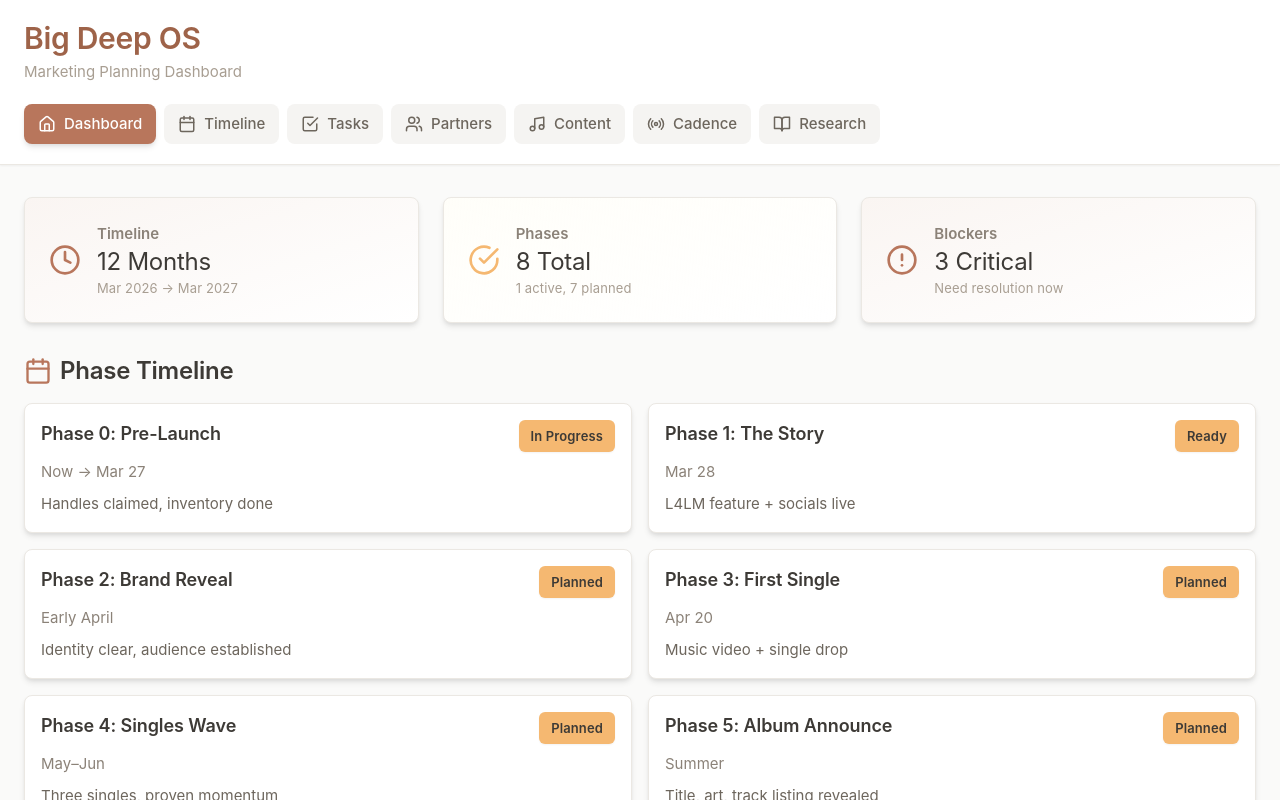
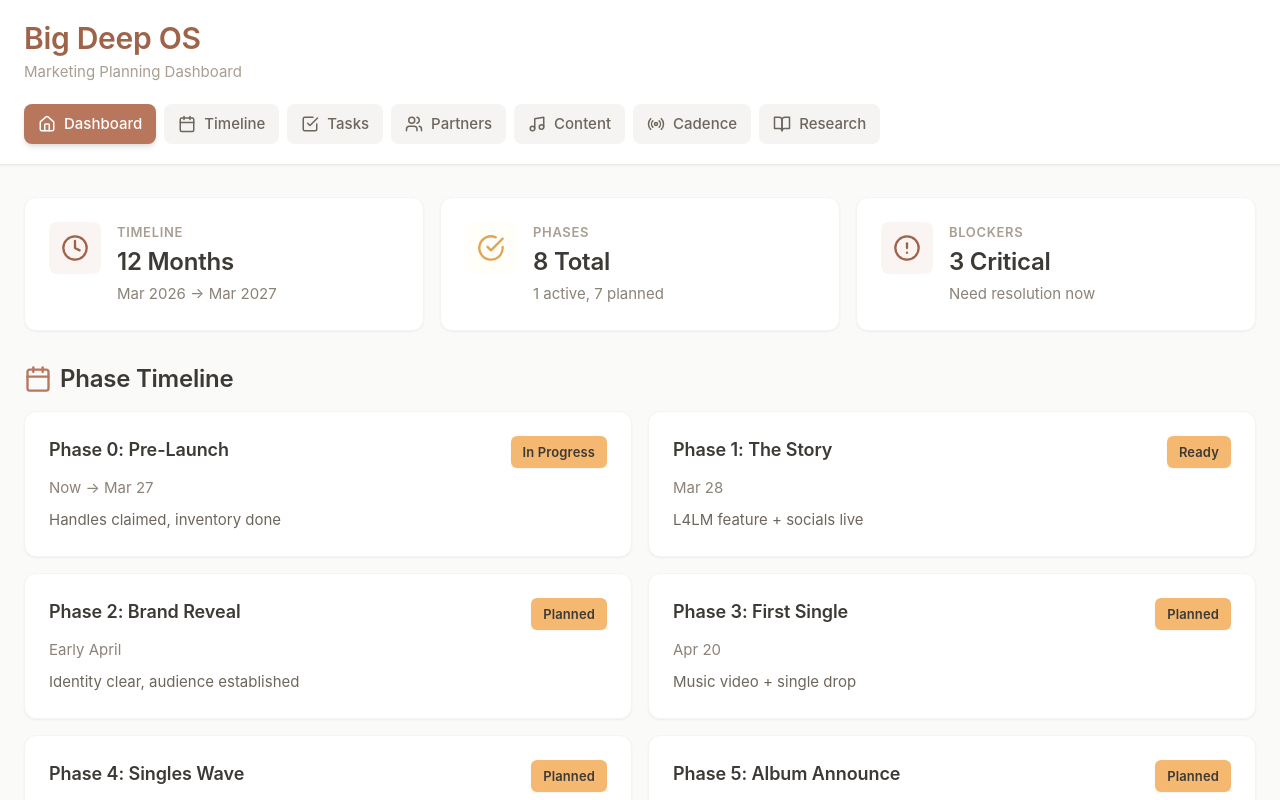
Before and after one commit to nicodemusdev/big-deep-os, a Next.js app: page / in a window 1280 px wide. Shown: the top 800 px of the page. Built offline with nearby package versions, Linux system fonts and the light colour scheme.

Commit message:
Refine design closer to Planning Center aesthetic: cleaner cards, better spacing, professional stat cards

```diff
--- a/app/components/Dashboard.tsx
+++ b/app/components/Dashboard.tsx
@@ -106,36 +106,42 @@ export default function Dashboard() {
   return (
     <div className="space-y-8">
       {/* Overview Stats */}
-      <div className="grid grid-cols-1 md:grid-cols-3 gap-6">
-        <div className="card-retro p-6 bg-gradient-to-br from-primary-50 to-cream">
-          <div className="flex items-center gap-4">
-            <Clock className="text-primary-500" size={32} />
-            <div>
-              <p className="text-sm text-neutral-600 font-semibold">Timeline</p>
-              <p className="text-2xl font-serif">12 Months</p>
-              <p className="text-xs text-neutral-500">Mar 2026 → Mar 2027</p>
+      <div className="grid grid-cols-1 md:grid-cols-3 gap-4 mb-8">
+        <div className="card-retro bg-white">
+          <div className="flex items-start gap-4">
+            <div className="p-3 bg-primary-50 rounded-lg">
+              <Clock className="text-primary-600" size={28} />
+            </div>
+            <div className="flex-1">
+              <p className="text-xs font-semibold text-neutral-500 uppercase tracking-wider">Timeline</p>
+              <p className="text-2xl font-semibold text-neutral-900 mt-1">12 Months</p>
+              <p className="text-sm text-neutral-600 mt-1">Mar 2026 → Mar 2027</p>
             </div>
           </div>
         </div>
 
-        <div className="card-retro p-6 bg-gradient-to-br from-accent-50 to-cream">
-          <div className="flex items-center gap-4">
-            <CheckCircle className="text-accent-500" size={32} />
-            <div>
-              <p className="text-sm text-neutral-600 font-semibold">Phases</p>
-              <p className="text-2xl font-serif">8 Total</p>
-              <p className="text-xs text-neutral-500">1 active, 7 planned</p>
+        <div className="card-retro bg-white">
+          <div className="flex items-start gap-4">
+            <div className="p-3 bg-accent-50 rounded-lg">
+              <CheckCircle className="text-accent-600" size={28} />
+            </div>
+            <div className="flex-1">
+              <p className="text-xs font-semibold text-neutral-500 uppercase tracking-wider">Phases</p>
+              <p className="text-2xl font-semibold text-neutral-900 mt-1">8 Total</p>
+              <p className="text-sm text-neutral-600 mt-1">1 active, 7 planned</p>
             </div>
           </div>
         </div>
 
-        <div className="card-retro p-6 bg-gradient-to-br from-primary-50 to-cream">
-          <div className="flex items-center gap-4">
-            <AlertCircle className="text-primary-500" size={32} />
-            <div>
-              <p className="text-sm text-neutral-600 font-semibold">Blockers</p>
-              <p className="text-2xl font-serif">3 Critical</p>
-              <p className="text-xs text-neutral-500">Need resolution now</p>
+        <div className="card-retro bg-white">
+          <div className="flex items-start gap-4">
+            <div className="p-3 bg-primary-50 rounded-lg">
+              <AlertCircle className="text-primary-600" size={28} />
+            </div>
+            <div className="flex-1">
+              <p className="text-xs font-semibold text-neutral-500 uppercase tracking-wider">Blockers</p>
+              <p className="text-2xl font-semibold text-neutral-900 mt-1">3 Critical</p>
+              <p className="text-sm text-neutral-600 mt-1">Need resolution now</p>
             </div>
           </div>
         </div>
--- a/app/globals.css
+++ b/app/globals.css
@@ -22,13 +22,14 @@ body {
   -moz-osx-font-smoothing: grayscale;
 }
 
-/* Cards - smooth, elevated */
+/* Cards - clean, spacious, professional */
 .card-retro {
-  @apply rounded-lg bg-white border border-neutral-200 shadow-md hover:shadow-lg transition-shadow duration-200;
+  @apply rounded-xl bg-white border border-neutral-100 shadow-sm hover:shadow-md transition-all duration-200 p-6;
 }
 
 .card-retro:hover {
   border-color: #ddd8d0;
+  transform: translateY(-1px);
 }
 
 /* Buttons - smooth interactions */
```
